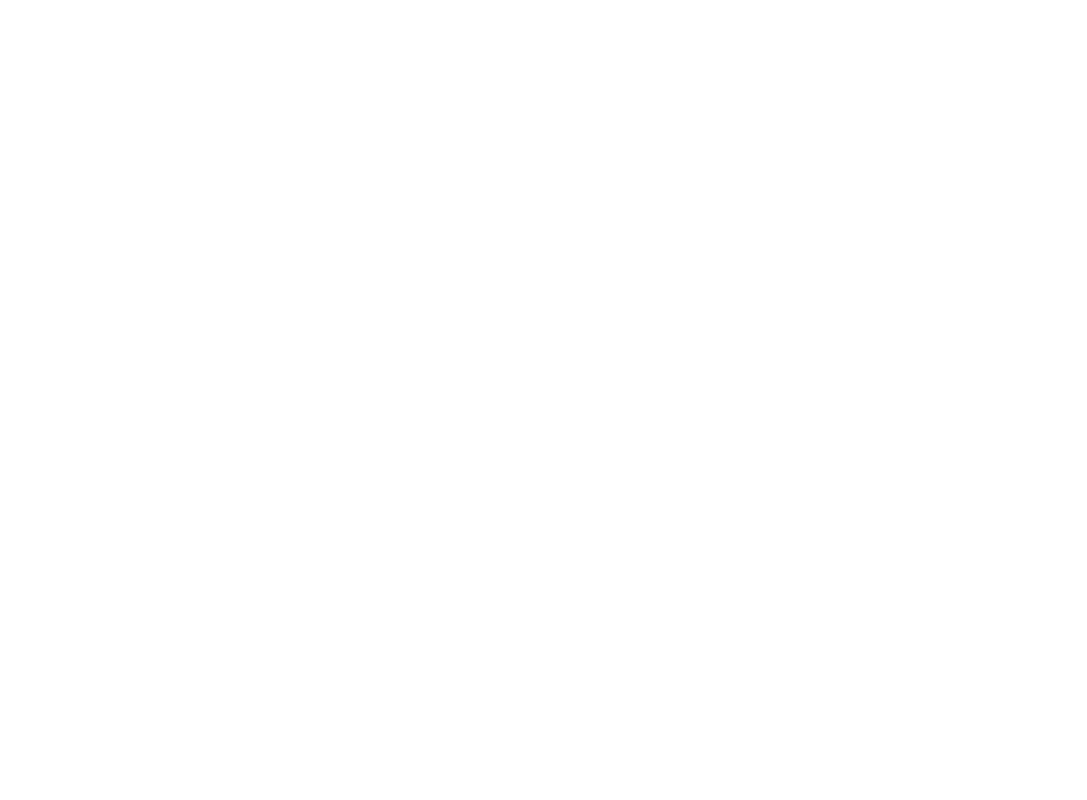
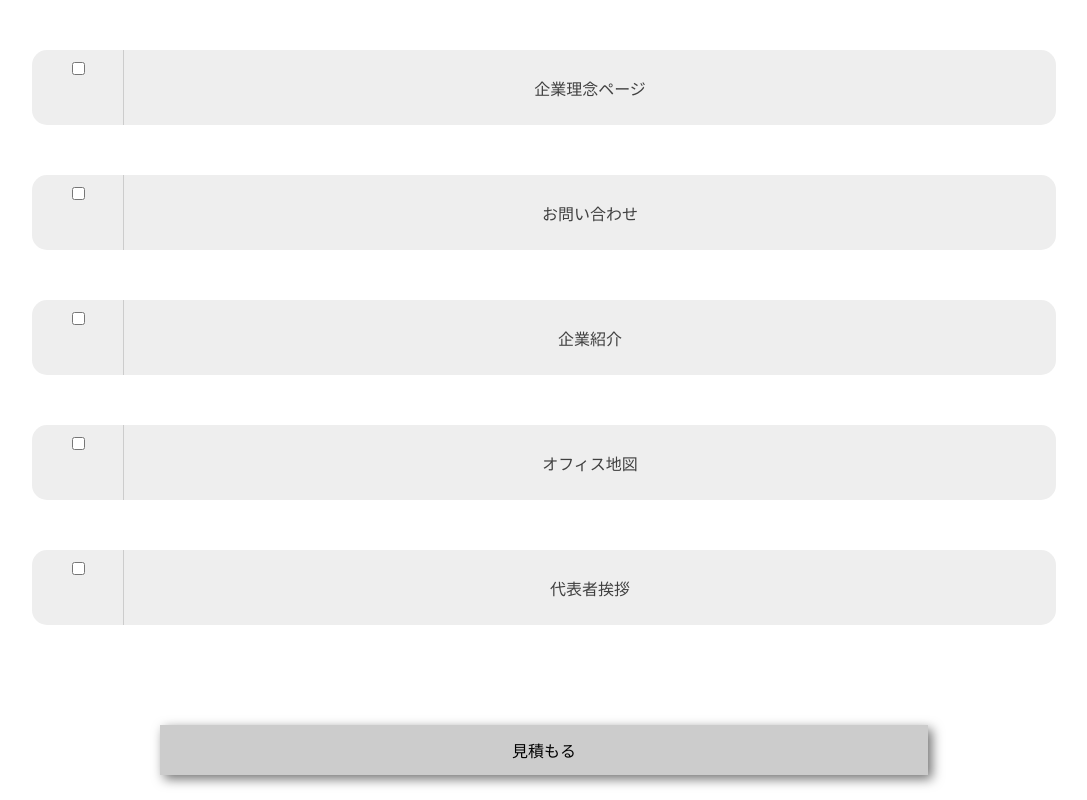
Before and after one commit to project-steg/Quote, a Nuxt app: page / in a window 1280 px wide. Shown: the whole page, without its empty margins (96-1183 px from the left). Built offline with nearby package versions, Linux system fonts and the light colour scheme.

Commit message:
[add]v-for

```diff
--- a/assets/style/reset.css
+++ b/assets/style/reset.css
@@ -1,5 +1,5 @@
 /*css reset start*/
-@import url('https://fonts.googleapis.com/css2?family=Noto+Sans+JP:wght@400;700&display=swap');
+@import url("https://fonts.googleapis.com/css2?family=Noto+Sans+JP:wght@400;700&display=swap");
 html,
 body,
 div,
@@ -76,8 +76,18 @@
   font-size: 16px;
   vertical-align: baseline;
   background: transparent;
-  font-family: 'Noto Sans JP';
+  font-family: "Noto Sans JP";
   color: #404040;
+}
+button {
+  margin: 0;
+  padding: 0;
+  border: 0;
+  outline: 0;
+  font-size: 100%;
+  vertical-align: baseline;
+  background: transparent;
+  font-family: "Noto Sans JP";
 }
 
 body {
@@ -121,6 +131,7 @@
   font-size: 100%;
   vertical-align: baseline;
   background: transparent;
+  text-decoration: none;
 }
 
 /* change colours to suit your needs */
--- /dev/null
+++ b/components/contents.vue
@@ -0,0 +1,51 @@
+<template>
+  <div>
+    <div class="contents-wrapper">
+      <div class="contents-checkbox">
+        <input type="checkbox" id="vision" value="3000円" v-model="checkedName" />
+        <label for="vision"></label>
+        <div>{{checkedName}}</div>
+      </div>
+      <div class="contents-details">
+        <p>{{list.name}}</p>
+      </div>
+    </div>
+  </div>
+</template>
+<script>
+export default {
+  props: ["list"],
+  data() {
+    return {
+      checkedName: "",
+    };
+  },
+  methods: {
+    checkedData() {
+      this.$emit("vision", this.checkedName);
+    },
+  },
+};
+</script>
+<style scoped>
+.contents-wrapper {
+  width: 100%;
+  height: 75px;
+  background-color: #eeeeee;
+  border-radius: 15px;
+  display: flex;
+  justify-content: space-between;
+}
+.contents-checkbox {
+  width: 100px;
+  height: 75px;
+  border-right: #cccccc 1px solid;
+  display: grid;
+  place-items: center;
+}
+.contents-details {
+  width: 100%;
+  display: grid;
+  place-items: center;
+}
+</style>
--- a/pages/index.vue
+++ b/pages/index.vue
@@ -1,7 +1,75 @@
-<template></template>
+<template>
+  <div class="quote-wrapper">
+    <div class="container">
+      <div class="contents" v-for="elem in list" :key="elem.id">
+        <contents :list="elem" />
+      </div>
+
+      <div class="quote-result" @vision="resultData">{{checkedName}}</div>
+      <nuxt-link to="/result" class="quote-button">
+        <button>見積もる</button>
+      </nuxt-link>
+    </div>
+  </div>
+</template>
 
 <script>
+import contents from "@/components/contents.vue";
+export default {
+  data() {
+    return {
+      checkedName: "",
+      list: [
+        { id: 1, name: "企業理念ページ" },
+        { id: 2, name: "お問い合わせ" },
+        { id: 3, name: "企業紹介" },
+        { id: 4, name: "オフィス地図" },
+        { id: 5, name: "代表者挨拶" },
+      ],
+    };
+  },
+  methods: {
+    resultData(checkedName) {
+      this.checkedName = checkedName;
+    },
+  },
+
+  components: {
+    contents,
+  },
+};
 </script>
 
 <style>
+.quote-wrapper {
+  display: grid;
+  place-items: center;
+}
+.container {
+  width: 100%;
+  display: grid;
+  place-items: center;
+}
+.contents {
+  width: 80%;
+  height: 75px;
+  margin-top: 50px;
+}
+.quote-button {
+  display: grid;
+  place-items: center;
+  width: 100%;
+  margin-top: 100px;
+}
+button {
+  width: 60%;
+  height: 50px;
+  background-color: #cccccc;
+  filter: drop-shadow(4px 4px 6px #707070);
+  position: relative;
+}
+button:active {
+  filter: drop-shadow(0px 0px 0px);
+  top: 3px;
+}
 </style>
```
Also changed, not shown: components/Logo.vue (deleted, +0 -34 lines).
